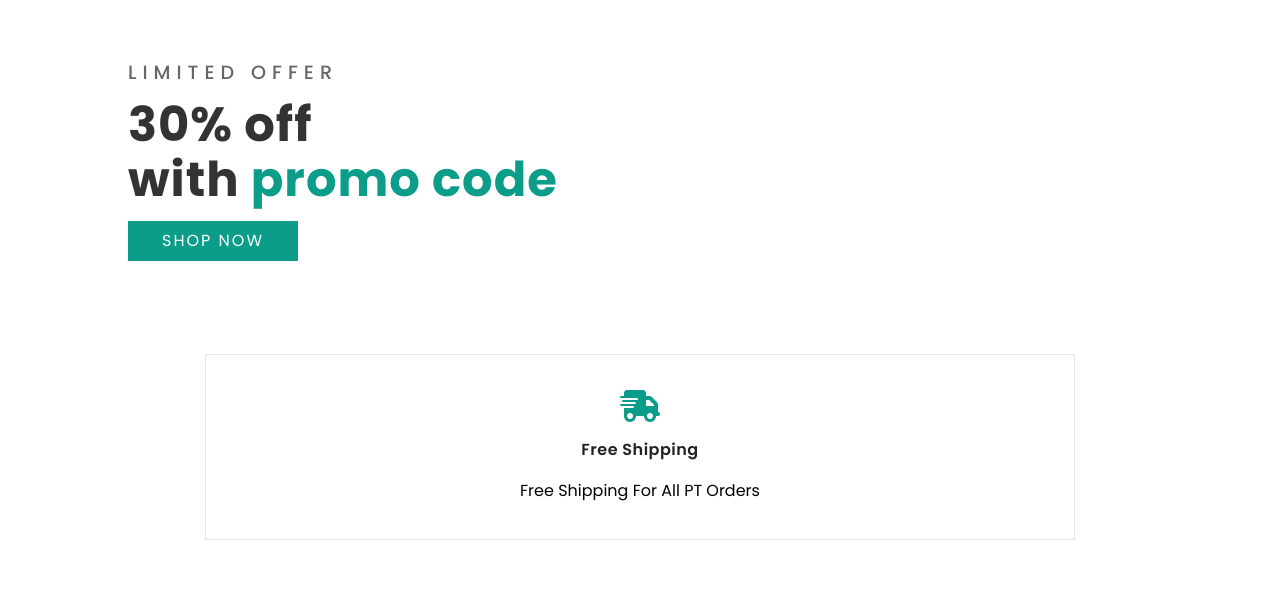
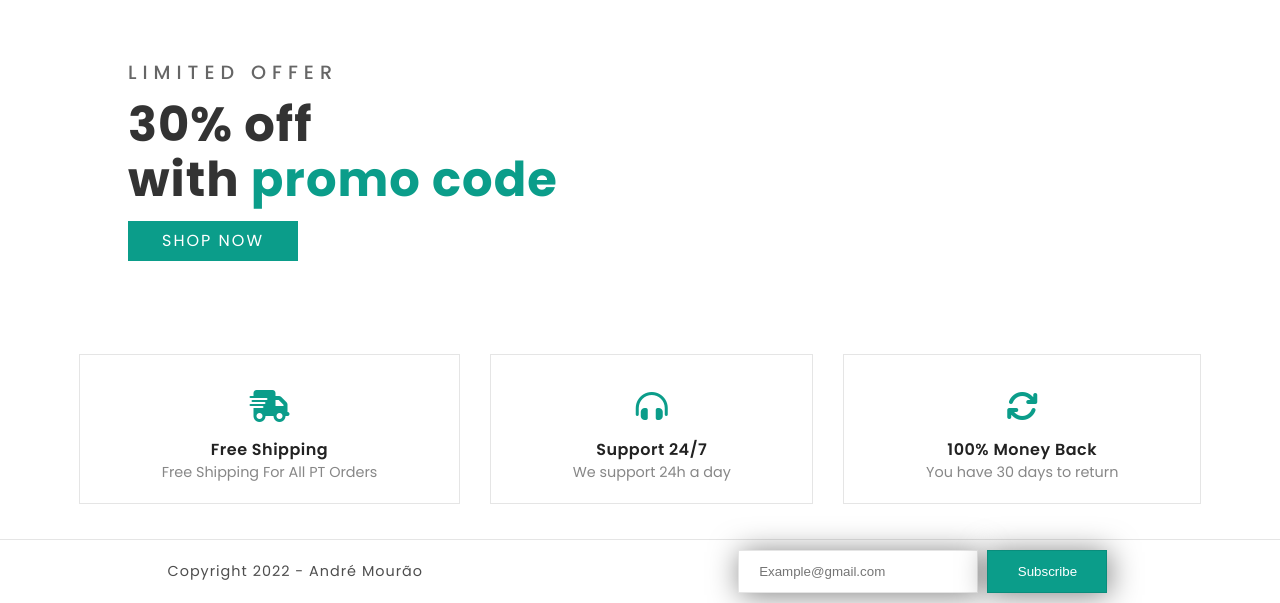
Before and after one commit to Mourao-vdc/Online-Shop, a PHP site: page /HTML/index.html in a window 1280 px wide. Shown: the part 3234-3837 px from the top of the page. Before the commit the page ends 3774 px from the top, so only its background shows below. Run offline with PHP 8.4, Linux system fonts and the light colour scheme; some libraries are stand-ins or nearby versions.

Commit message:
Online Shop

```diff
--- a/CSS/index.css
+++ b/CSS/index.css
@@ -711,3 +711,249 @@ nav
     letter-spacing: 0.5px;
     font-size: 1rem;
 }
+
+.services-box p
+{
+    color: #878787;
+    margin: 0px;
+    font-size: 0.9rem;
+}
+
+footer
+{
+    display: flex;
+    justify-content: space-around;
+    align-items: center;
+    padding: 10px;
+    border-top: 1px solid rgba(0, 0, 0, 0.1);
+    flex-wrap: wrap;
+    margin-top: 20px;
+}
+
+.copyright
+{
+    font-size: 0.9rem;
+    color: #4e4e4e;
+    letter-spacing: 1px;
+}
+
+.subscribe input
+{
+    width: 240px;
+    height: 43px;
+    padding: 0px 20px;
+    border: 1px solid rgba(0, 0, 0, 0.1);
+    outline: none;
+    box-shadow: 2px 2px 30px rgba(0, 0, 0, 0.5);
+}
+
+.subscribe input[type="submit"]
+{
+    width: 120px;
+    background-color: #0b9d8a;
+    color: #ffffff;
+    margin: 0px 5px;
+}
+
+.fix-nav
+{
+    width: 100%;
+    position: fixed;
+    top: 0px;
+    left: 0px;
+    background-color: #ffffff;
+    box-shadow: 2px 2px 30px rgba(0, 0, 0, 0.5);
+    z-index: 102;
+}
+
+.toggle
+{
+    display: none;
+}
+
+@media(max-width:1010px)
+{
+    nav
+    {
+        position: relative;
+    }
+    .navigation
+    {
+        height: 80px;
+    }
+    .fix-nav
+    {
+        height: 80px;
+    }
+    .menu
+    {
+        position: absolute;
+        top: 110px;
+        left: 0px;
+        background-color: #ffffff;
+        border-bottom: 4px solid #0b9d8a;
+        width: 100%;
+        padding: 0px;
+        margin: 0px;
+        z-index: 102;
+        flex-direction: column;
+        display: none;
+    }
+    .fix-nav .menu
+    {
+        top: 80px;
+    }
+    .menu li
+    {
+        width: 100%;
+        margin: 0px;
+        padding: 0px;
+    }
+    .navigation .menu li a
+    {
+        width: 100%;
+        height: 50px;
+        display: flex;
+        align-items: center;
+        margin: 0px;
+        padding: 25px;
+        border: 1px solid rgba(0, 0, 0, 0.03);
+    }
+    .sale-lable
+    {
+        display: none;
+    }
+    .toggle
+    {
+        display: block;
+    }
+    .toggle::before
+    {
+        content: '\f0c9';
+        font-family: fontAwesome;
+        line-height: 30px;
+        z-index: 1;
+        cursor: pointer;
+    }
+    .toggle.active::before
+    {
+        content: '\f00d';
+    }
+    .navigation.active .menu
+    {
+        display: block;
+        animation: fade 0.5s;
+    }
+    .full-slider-box,.banner-box
+    {
+        height: 45hv;
+    }
+    .f-slider-text span,.banner-text span
+    {
+        font-size: 0.9rem;
+    }
+    .f-slider-text strong,.banner-text strong
+    {
+        font-size: 2rem;
+        line-height: 40px;
+    }
+    .search-input
+    {
+        height: 60px;
+    }
+    .search-input input,.search-cancel
+    {
+        font-size: 1.4rem;
+    }
+    .sale-box
+    {
+        height: 200px;
+
+    }
+}
+
+@media(max-width:600px)
+{
+    .navigation
+    {
+        padding: 10px;
+    }
+    .f-slider-text strong, .banner-text strong
+    {
+        font-size: 1.2rem;
+        line-height: 25px;
+    }
+    .full-slider-box, .banner-box
+    {
+        height: 30vh;
+    }
+    .f-slider-text span, .banner-text span
+    {
+        font-size: 0.8rem;
+    }
+    .f-slider-btn, .banner-btn
+    {
+        width: 120px;
+        height: 30px;
+        font-size: 0.8rem;
+    }
+    .feature-heading h2
+    {
+        font-size: 1.2rem;
+    }
+    .feature-box
+    {
+        width: 120px;
+        height: 120px;
+    }
+    .new-arrival strong, .feature-heading strong
+    {
+        font-size: 1.2rem;
+    }
+    .new-arrival p, .feature-heading p
+    {
+        font-size: 0.8rem;
+        text-align: center;
+    }
+    .sale-box
+    {
+        width: 100%;
+        height: 180px;
+    }
+    .sale
+    {
+        width: 100%;
+    }
+    .services
+    {
+        width: 100%;
+    }
+    .services-box
+    {
+        width: 100%;
+    }
+    .copyright
+    {
+        margin: 20px 0px;
+        text-align: center;
+    }
+    .subscribe
+    {
+        width: 100%;
+    }
+    .subscribe form
+    {
+        flex-wrap: nowrap;
+        display: flex;
+        width: 100%;
+    }
+    .subscribe input
+    {
+        width: 100%;
+        flex-grow: 1;
+    }
+    .login-form,.sign-up-form
+    {
+        width: 90%;
+    }
+}
--- a/HTML/index.html
+++ b/HTML/index.html
@@ -2,6 +2,8 @@
 <html lang="pt">
 <head>
     <meta charset="UTF-8">
+    <meta http-equiv="X-UA-Compatible" content="IE-edge">
+    <meta name="viewport" content="width=device-width, initial-scale=1.0">
     <title>Online Shop</title>
     <!-- stylesheet -->
     <link rel="stylesheet" type="text/css" href="../CSS/index.css"/>
@@ -38,6 +40,11 @@
             <a href="#" class="logo">
                 <img src="../IMG/nike_logo.jpg"/>
             </a>
+            <!-- menu icon -->
+            <div class="toggle">
+
+            </div>
+
             <!-- Menu -->
             <ul class="menu">
                 <li><a href="#">Home</a></li>
@@ -592,13 +599,42 @@
 
     <!-- services -->
         <section class="services">
-            <!-- services box -->
+            <!-- services box 1 -->
             <div class="services-box">
                 <i class="fas fa-shipping-fast"></i>
                 <span>Free Shipping</span>
                 <p>Free Shipping For All PT Orders</p>
             </div>
+
+            <!-- services box 2 -->
+            <div class="services-box">
+                <i class="fas fa-headphones-alt"></i>
+                <span>Support 24/7</span>
+                <p>We support 24h a day</p>
+            </div>
+
+            <!-- services box 3 -->
+            <div class="services-box">
+                <i class="fas fa-sync"></i>
+                <span>100% Money Back</span>
+                <p>You have 30 days to return</p>
+            </div>
         </section>
+
+        <!-- footer -->
+        <footer>
+            <!-- copyright -->
+            <span class="copyright">
+                Copyright 2022 - André Mourão
+            </span>
+            <!-- subscribe Newsletter -->
+            <div class="subscribe">
+                <form>
+                    <input type="email" placeholder="Example@gmail.com" required/>
+                    <input type="submit" value="Subscribe"/>
+                </form>
+            </div>
+        </footer>
 
     <!-- script -->
     <script type="text/javascript">
@@ -645,6 +681,24 @@
                 }
             });
         });
+
+        /*for fix menu when scroll*/
+        $(window).scroll(function(){
+            if($(document).scrollTop() > 50){
+                $('.navigation').addClass('fix-nav');
+            }
+            else{
+                $('.navigation').removeClass('fix-nav');
+            }
+        });
+
+        /*for responsive menu*/
+        $(document).ready(function(){
+            $('.toggle').click(function(){
+                $('.toggle').toggleClass('active')
+                $('.navigation').toggleClass('active')
+            })
+        })
     </script>
 </body>
 </html>
```
